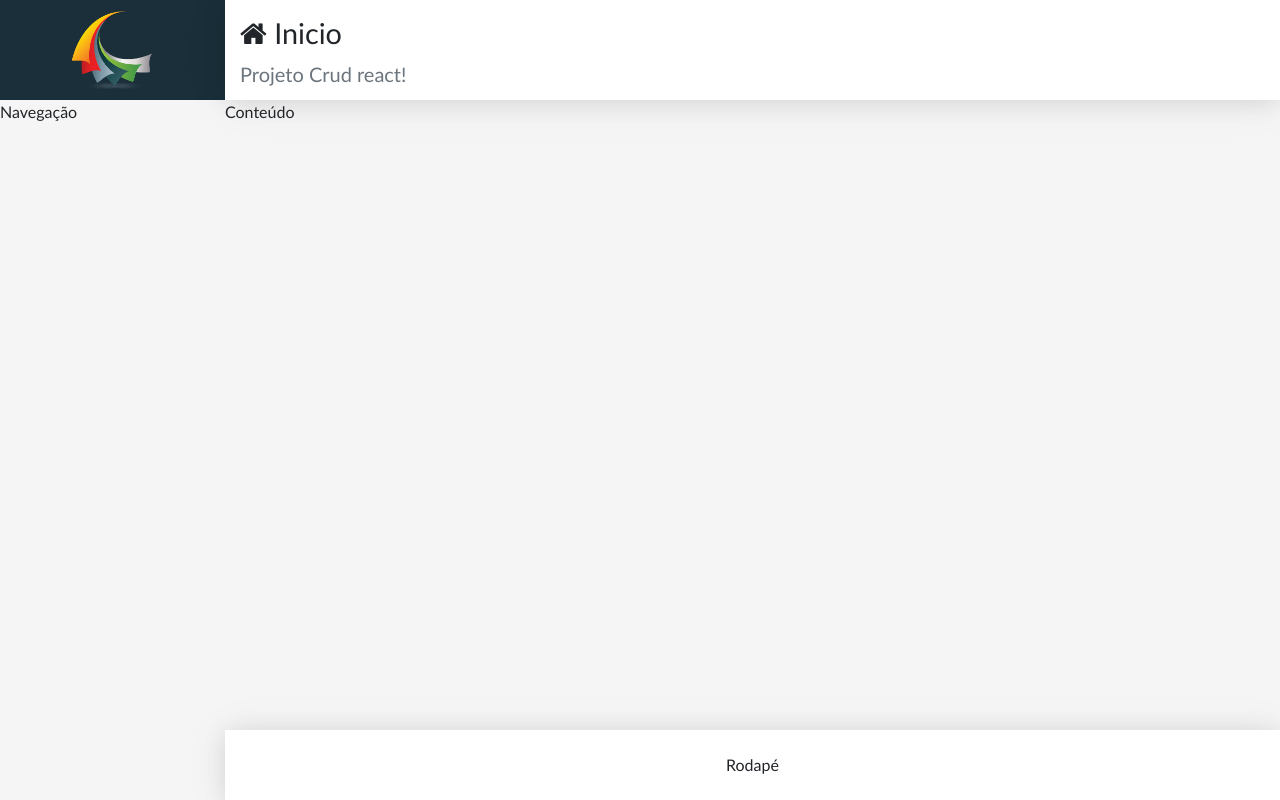
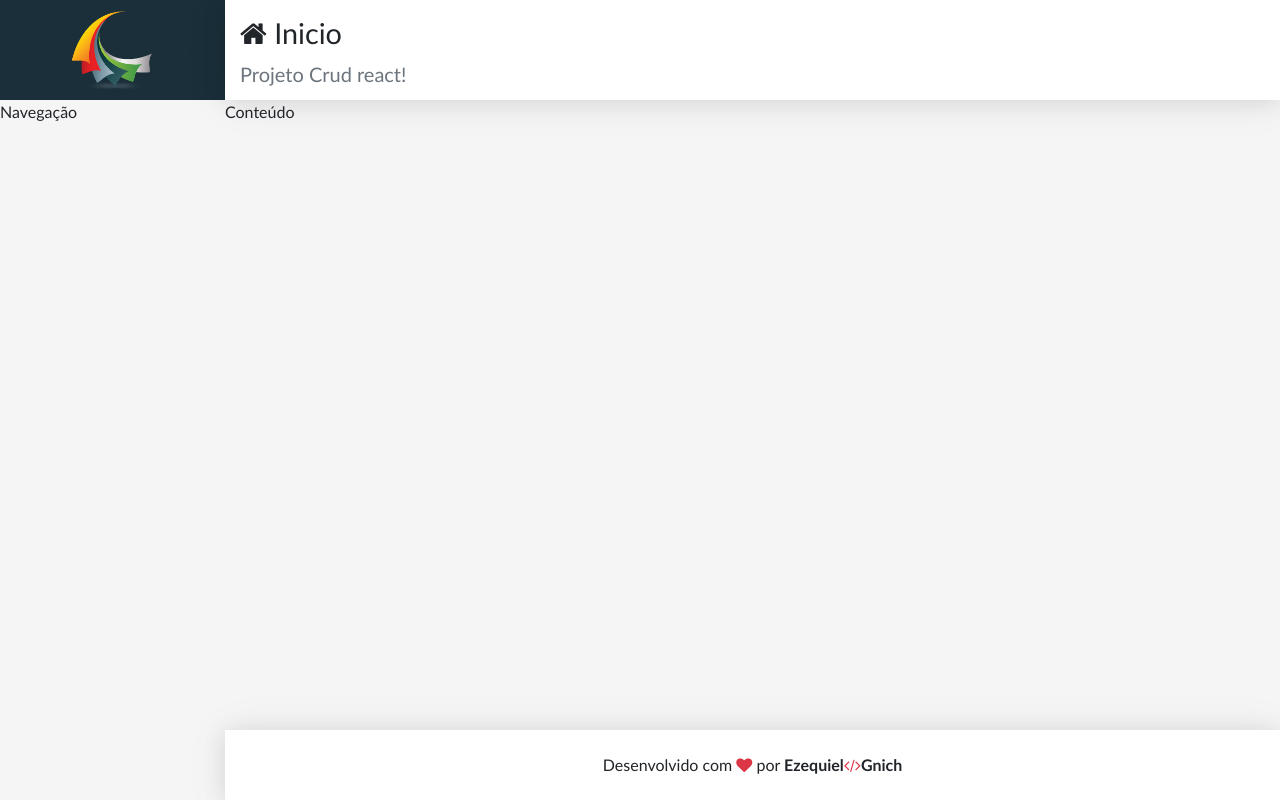
Before and after one commit to EzequielGnich/CRUD-reactJS, a React (Create React App) app in the folder frontend/: page / in a window 1280 px wide. Built offline with nearby package versions, Linux system fonts and the light colour scheme.

Commit message:
Criada a estrutura do footer

```diff
--- a/frontend/src/components/templates/footer/footer.jsx
+++ b/frontend/src/components/templates/footer/footer.jsx
@@ -3,6 +3,9 @@ import React from 'react'
 
 export default props => (
   <footer className="footer">
-    Rodapé
+    <span>Desenvolvido com <i className="fa fa-heart text-danger"></i>&nbsp;por&nbsp;
+    <strong>Ezequiel<i class="fa fa-code text-danger"></i>Gnich </strong>
+
+    </span>
   </footer>
 )
```
